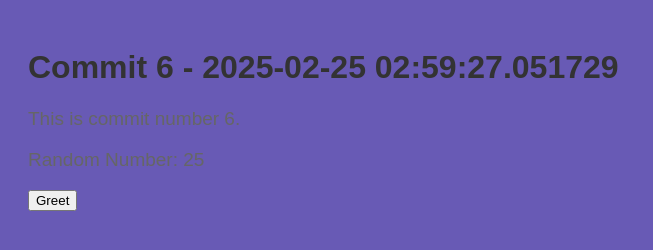
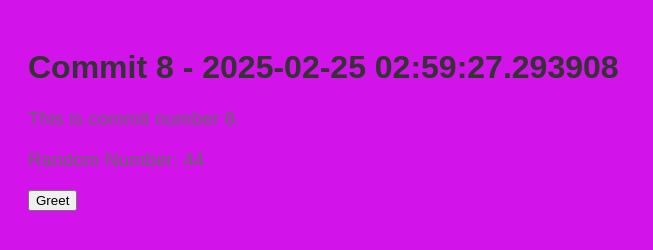
Before and after one commit to legbald0d/myrep-repo-20250225025924, a plain HTML site: page index.html in a window 1280 px wide. Shown: the whole page, without its empty margins (0-653 px from the left). Drawn offline with Linux system fonts and the light colour scheme.

Commit message:
📝 Commit 8 with HTML, CSS, and JS

```diff
--- a/index.html
+++ b/index.html
@@ -2,13 +2,13 @@
     <!DOCTYPE html>
     <html>
     <head>
-        <title>Commit 6 - 2025-02-25 02:59:27.051729</title>
+        <title>Commit 8 - 2025-02-25 02:59:27.293908</title>
         <link rel="stylesheet" href="style.css">
     </head>
     <body>
-        <h1>Commit 6 - 2025-02-25 02:59:27.051729</h1>
-        <p>This is commit number 6.</p>
-        <p>Random Number: 25</p>
+        <h1>Commit 8 - 2025-02-25 02:59:27.293908</h1>
+        <p>This is commit number 8.</p>
+        <p>Random Number: 44</p>
         <button onclick="greet()">Greet</button>
         <script src="script.js"></script>
     </body>
--- a/script.js
+++ b/script.js
@@ -2,4 +2,4 @@
     function greet() {
         alert('Hello from commit ' + commitNumber + '!');
     }
-    var commitNumber = 6;
+    var commitNumber = 8;
--- a/style.css
+++ b/style.css
@@ -1,7 +1,7 @@
 
     body {
         font-family: Arial, sans-serif;
-        background-color: #685ab5;
+        background-color: #d213e9;
         padding: 20px;
     }
     h1 {
```
